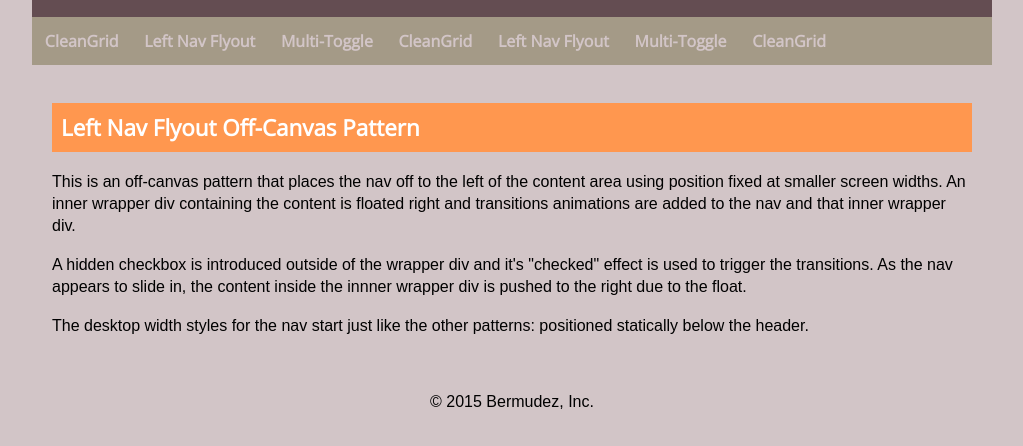
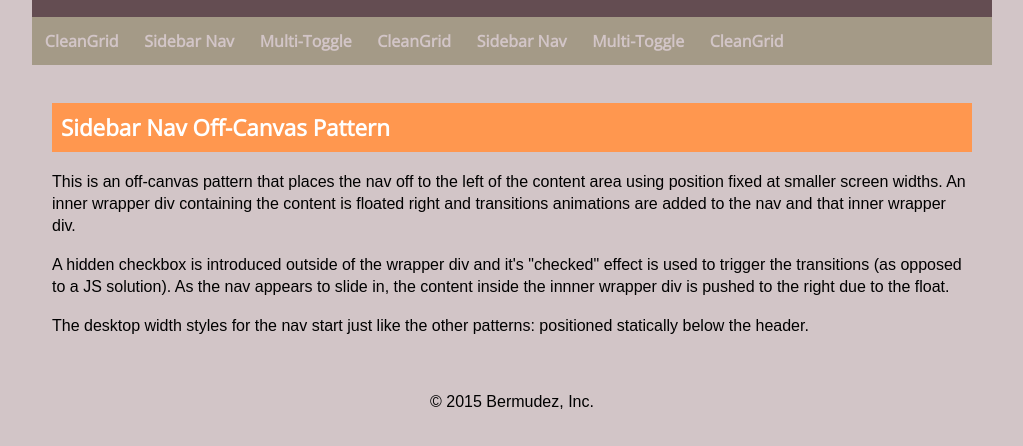
Before and after one commit to bermudezjd/DGMD-E27-FinalProject, a plain HTML site: page offcanvas.html in a window 1280 px wide. Shown: the part 82-528 px from the top of the page, without its empty margins (128-1151 px from the left). Drawn offline with nearby package versions, Linux system fonts and the light colour scheme.

Commit message:
Refer to off-canvas pattern as Sidebar Nav

```diff
--- a/offcanvas.html
+++ b/offcanvas.html
@@ -19,20 +19,20 @@
               <label class="close" for="toggle" onclick><span>X</span> Close</label>
               <ul>
                 <li><a href="index.html" rel="bookmark">CleanGrid</a></li>
-                <li><a href="offcanvas.html">Left Nav Flyout</a></li>
+                <li><a href="offcanvas.html">Sidebar Nav</a></li>
                 <li><a href="index.html">Multi-Toggle</a></li>
                 <li><a href="index.html">CleanGrid</a></li>
-                <li><a href="offcanvas.html">Left Nav Flyout</a></li>
+                <li><a href="offcanvas.html">Sidebar Nav</a></li>
                 <li><a href="index.html">Multi-Toggle</a></li>
                 <li><a href="index.html">CleanGrid</a></li>
               </ul>
           </nav>
           <main class="row row-pad">
               <article>
-                  <h2>Left Nav Flyout Off-Canvas Pattern</h2>
+                  <h2>Sidebar Nav Off-Canvas Pattern</h2>
                   <p>This is an off-canvas pattern that places the nav off to the left of the content area using position fixed at smaller screen widths.  An inner wrapper div containing the content is floated right and transitions animations are added to the nav and that inner wrapper div.
                   </p>
-                  <p>A hidden checkbox is introduced outside of the wrapper div and it's "checked" effect is used to trigger the transitions.  As the nav appears to slide in, the content inside the innner wrapper div is pushed to the right due to the float.</p>
+                  <p>A hidden checkbox is introduced outside of the wrapper div and it's "checked" effect is used to trigger the transitions (as opposed to a JS solution).  As the nav appears to slide in, the content inside the innner wrapper div is pushed to the right due to the float.</p>
                   <p>The desktop width styles for the nav start just like the other patterns: positioned statically below the header.</p>
               </article>
           </main>
```
